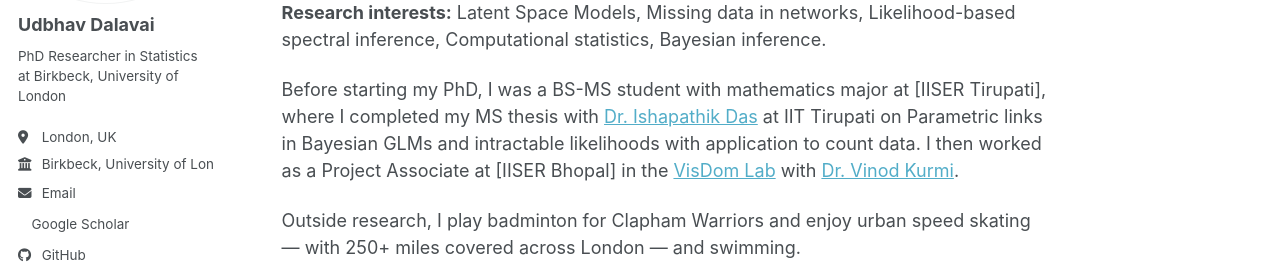
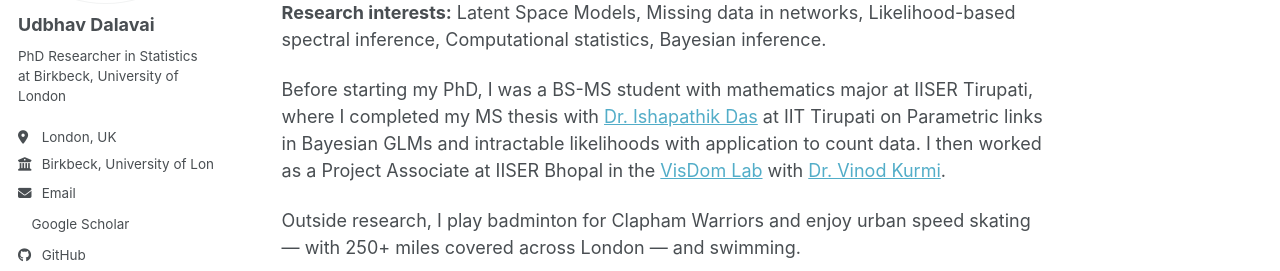
Before and after one commit to Udbhav-Dalavai/Udbhav-Dalavai.github.io, a Jekyll site: the page built from _pages/about.md, in a window 1280 px wide and 1296 px high. Shown: the part 249-520 px from the top of the window. Built offline with Jekyll 4.4.1, drawn with Linux system fonts in a browser that asks for light colours; a style sheet for code colours, icons or effects is not loaded.

```diff
--- a/_pages/about.md
+++ b/_pages/about.md
@@ -11,7 +11,7 @@ I am a second-year PhD student in Statistics at [Birkbeck, University of London]
 
 **Research interests:** Latent Space Models, Missing data in networks, Likelihood-based spectral inference, Computational statistics, Bayesian inference.
 
-Before starting my PhD, I was a BS-MS student with mathematics major at [IISER Tirupati], where I completed my MS thesis with [Dr. Ishapathik Das](https://sites.google.com/iittp.ac.in/ishapathik/home) at IIT Tirupati on Parametric links in Bayesian GLMs and intractable likelihoods with application to count data. I then worked as a Project Associate at [IISER Bhopal] in the [VisDom Lab](https://visdomlab.github.io/) with [Dr. Vinod Kurmi](https://vinodkkurmi.github.io/).
+Before starting my PhD, I was a BS-MS student with mathematics major at IISER Tirupati, where I completed my MS thesis with [Dr. Ishapathik Das](https://sites.google.com/iittp.ac.in/ishapathik/home) at IIT Tirupati on Parametric links in Bayesian GLMs and intractable likelihoods with application to count data. I then worked as a Project Associate at IISER Bhopal in the [VisDom Lab](https://visdomlab.github.io/) with [Dr. Vinod Kurmi](https://vinodkkurmi.github.io/).
 
 Outside research, I play badminton for Clapham Warriors and enjoy urban speed skating — with 250+ miles covered across London — and swimming.
 
```
